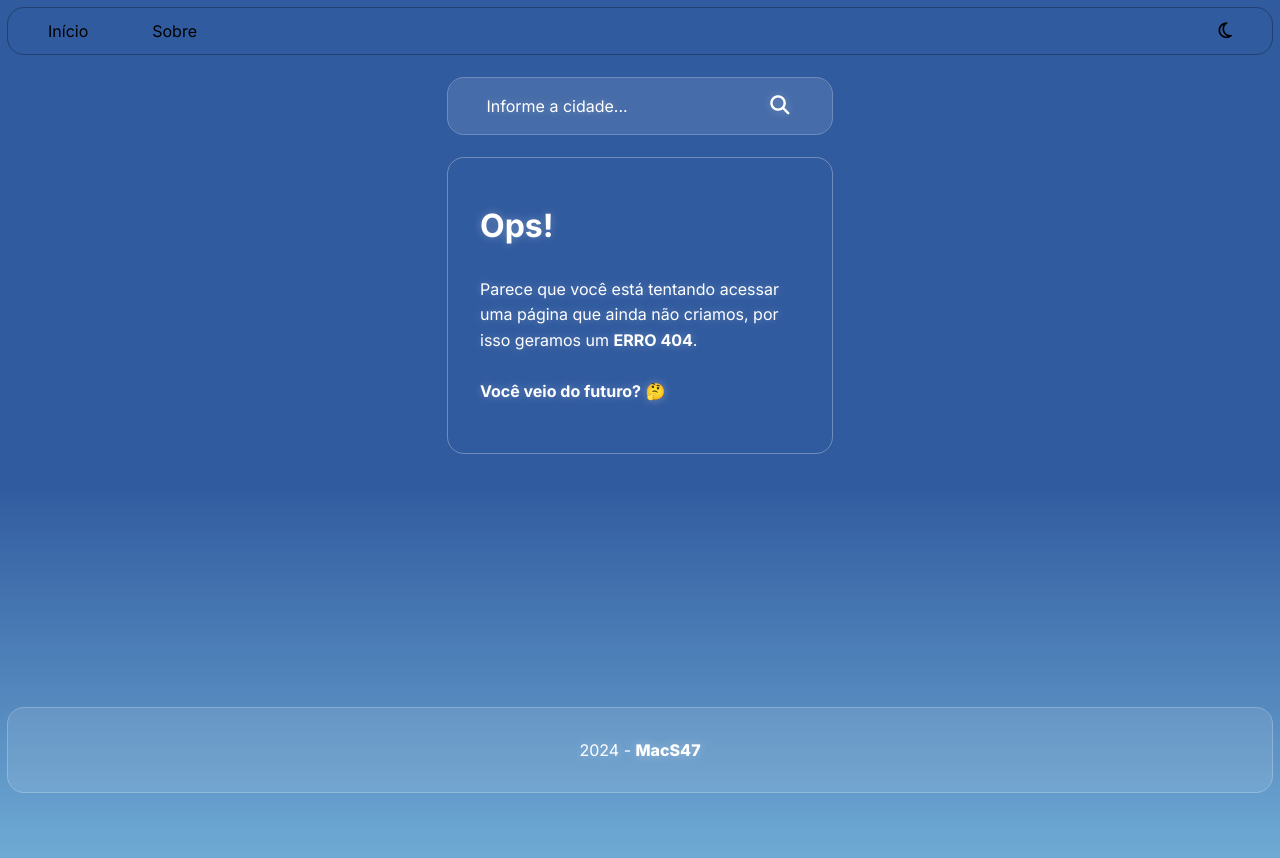
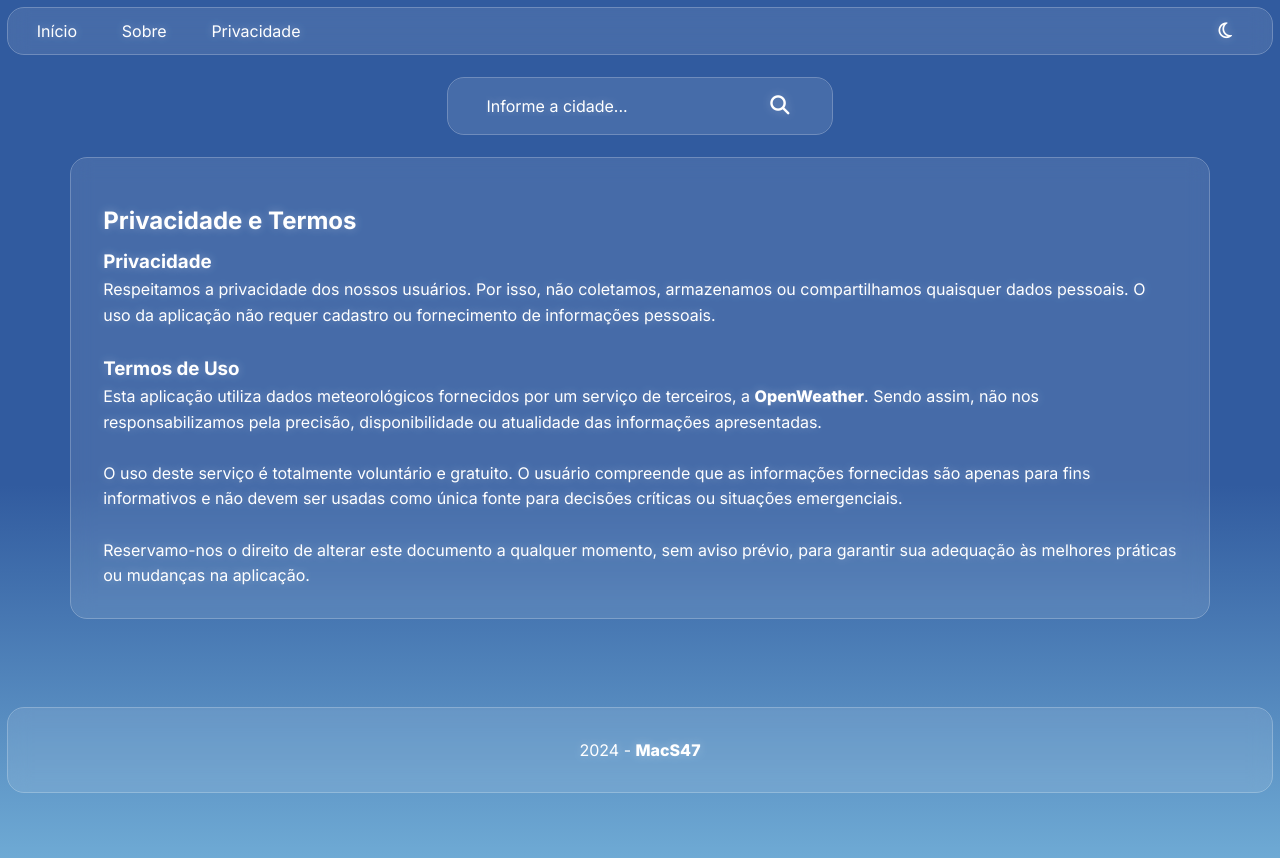
Before and after one commit to MacS47/ClimaFlask, a Flask app: page /privacy in a window 1280 px wide. Shown: the top 858 px of the page. Run offline with Flask 2, Linux system fonts and the light colour scheme; some libraries are stand-ins or nearby versions.

Commit message:
Add privacy page and restore theme functionality

```diff
--- a/app.py
+++ b/app.py
@@ -31,9 +31,9 @@ def set_theme(theme):
         session['theme'] = theme
         return jsonify(theme=session.get('theme'))
     else:
-        return redirect('/404');
+        return redirect('/404')
 
-# Rota para acessar a página 404
+# Rota para acessar a página 400
 @app.errorhandler(400)
 def not_found(error):
     city_name = session.get('city_name', '')
@@ -130,6 +130,17 @@ def about():
 @app.route('/home')
 def home():
     return redirect('/')
+
+
+# Rota para acessar a página de Privacidade
+@app.route('/privacy')
+def privacy():
+    city_name = session.get('city_name', '')
+    city_name = bleach.clean(city_name)
+    if city_name == '':
+        return render_template('./html/privacy.html')
+    else:
+        return render_template('/html/privacy.html', city_name=city_name)
 
 # Rota utilizada para exibir os dados climáticos ao usuário
 @app.route('/weather/<parameter>')
@@ -248,3 +259,5 @@ def getapiv1(parameter):
 
 if __name__ == '__main__':
     app.run()
+    # Executando o Flask em modo de depuração na porta 5000
+    # app.run(debug=True, port=5000)
--- a/static/css/card.css
+++ b/static/css/card.css
@@ -2,8 +2,8 @@
 
 
 .card {
-  /* background: rgba(255, 255, 255, 0.1); */
-  outline: 1px solid rgba(255, 255, 255, 0.3);
+  background: rgba(255, 255, 255, 0.1);
+  backdrop-filter: blur(10px);
   border-radius: 1rem;
   text-shadow: 0px 0px 10px rgba(255, 255, 255, 0.3);
   color: var(--white);
@@ -12,9 +12,11 @@
   height: fit-content;
   margin: 2rem auto;
   opacity: 0;
+  outline: 1px solid rgba(255, 255, 255, 0.3);
   padding: 1rem 0px;
   transition: all 0.5s ease;
-  width: 24rem;
+  min-width: 90%;
+  max-width: calc(1368px - 20%);
 
   .card-container-title {
     padding: 2rem;
@@ -28,8 +30,7 @@
     text-align: left;
   }
 
-  .card-container-paragraph
-  a,
+  .card-container-paragraph a,
   .card-container-paragraph a:active,
   .card-container-paragraph a:visited,
   .card-container-paragraph a:hover {
--- a/static/css/footer.css
+++ b/static/css/footer.css
@@ -1,5 +1,6 @@
 #footer {
   background-color: rgba(255, 255, 255, 0.1);
+  backdrop-filter: blur(10px);
   border-radius: 1rem;
   bottom: 8px;
   outline: 1px solid rgba(255, 255, 255, 0.3);
--- a/static/css/header.css
+++ b/static/css/header.css
@@ -1,14 +1,15 @@
 @import url("./variables.css");
 
 #header {
-  /* background-color: rgba(255, 255, 255, 0.1); */
+  background-color: rgba(255, 255, 255, 0.1);
+  backdrop-filter: blur(10px);
   border-radius: 1rem;
   display: flex;
   flex-direction: row;
   justify-content: space-between;
-  outline: 1px solid rgba(0, 0, 0, 0.3);
+  outline: 1px solid rgba(255, 255, 255, 0.3);
   padding: 0;
-  /* text-shadow: 0px 0px 10px rgba(255, 255, 255, 0.3); */
+  text-shadow: 0px 0px 10px rgba(255, 255, 255, 0.3);
   width: 100%;
 
   .menu-container {
@@ -16,9 +17,9 @@
     width: 35%;
 
     .menu-item {
-  color: var(--black);
-  margin-left: 1rem;
-  padding: .8rem 1.5rem;
+      color: var(--white);
+      margin-left: 0.8rem;
+      padding: .8rem 1rem;
       text-decoration: none;
     }
   }
@@ -33,12 +34,12 @@
 
 
     #theme-button-icon {
+      color: var(--white);
       font-size: large;
-  /* text-shadow: 0px 0px 10px rgba(255, 255, 255, 0.3); */
+      text-shadow: 0px 0px 10px rgba(255, 255, 255, 0.3);
     }
 
-    &:
-  hover {
+    &:hover {
       cursor: pointer;
     }
   }
--- a/static/css/main.css
+++ b/static/css/main.css
@@ -1,6 +1,7 @@
 @import url("./variables.css");
 @import url("./card.css");
 @import url("./about.css");
+@import url("./privacy.css");
 @import url("./error.css");
 
 main {
--- /dev/null
+++ b/static/css/privacy.css
@@ -0,0 +1,33 @@
+@import url('./variables.css');
+
+.privacy-container-title {
+  padding: 2rem;
+  padding-bottom: 0%;
+  text-align: left;
+}
+
+.privacy-container-paragraph {
+  line-height: 1.6;
+  padding: 0.8rem 2rem;
+  text-align: left;
+}
+
+.privacy-container-paragraph a,
+.privacy-container-paragraph a:active,
+.privacy-container-paragraph a:visited,
+.privacy-container-paragraph a:hover {
+  color: var(--white);
+  font-weight: 800;
+  text-decoration: none;
+}
+
+.privacy-title,
+.privacy-paragraph {
+  margin: 0;
+}
+
+@media screen and (max-width: 768px) {
+  .privacy-container {
+    width: 100%;
+  }
+}
--- a/templates/html/index.html
+++ b/templates/html/index.html
@@ -42,6 +42,12 @@
           href="about"
           >Sobre</a
         >
+        <a
+          class="menu-item about-button menu-button"
+          title="Ir para Privacidade"
+          href="privacy"
+          >Privacidade</a
+        >
       </div>
       <button
         class="theme-button menu-button"
@@ -79,13 +85,13 @@
           </div>
           <div class="card-container-paragraph">
             <p class="card-paragraph">
-              Para saber o clima em um determinado local, basta informar nome da
-              cidade desejada, na caixa de pesquisa acima. ⬆️
+              Basta informar o nome da cidade desejada na caixa de pesquisa
+              acima. ⬆️
             </p>
             <br />
             <p class="card-paragraph">
-              Por exemplo, se você mora em São Paulo, basta digitar
-              <strong>São Paulo</strong> e clicar no botão de pesquisa.
+              Por exemplo, se você quer saber o clima em São Paulo, digite
+              <strong>São Paulo</strong> e clique no botão de pesquisa.
             </p>
           </div>
         </div>
--- /dev/null
+++ b/templates/html/privacy.html
@@ -0,0 +1,35 @@
+{% extends './html/index.html' %}{% block card %}
+<div class="privacy-container-title">
+  <h2 class="privacy-title">Privacidade e Termos</h2>
+</div>
+<div class="privacy-container-paragraph">
+  <h3 class="privacy-subtitle">Privacidade</h3>
+  <p class="privacy-paragraph">
+    Respeitamos a privacidade dos nossos usuários. Por isso, não coletamos,
+    armazenamos ou compartilhamos quaisquer dados pessoais. O uso da aplicação
+    não requer cadastro ou fornecimento de informações pessoais.
+  </p>
+  <br />
+  <h3 class="privacy-subtitle">Termos de Uso</h3>
+  <p class="privacy-paragraph">
+    Esta aplicação utiliza dados meteorológicos fornecidos por um serviço de
+    terceiros, a
+    <a href="https://openweathermap.org/">OpenWeather</a>. Sendo assim, não nos
+    responsabilizamos pela precisão, disponibilidade ou atualidade das
+    informações apresentadas.
+  </p>
+  <br />
+  <p class="privacy-paragraph">
+    O uso deste serviço é totalmente voluntário e gratuito. O usuário compreende
+    que as informações fornecidas são apenas para fins informativos e não devem
+    ser usadas como única fonte para decisões críticas ou situações
+    emergenciais.
+  </p>
+  <br />
+  <p class="privacy-paragraph">
+    Reservamo-nos o direito de alterar este documento a qualquer momento, sem
+    aviso prévio, para garantir sua adequação às melhores práticas ou mudanças
+    na aplicação.
+  </p>
+</div>
+{% endblock %}
```
Also changed, not shown: 1 other file. Lines whose indentation alone changed are shown as unchanged.
